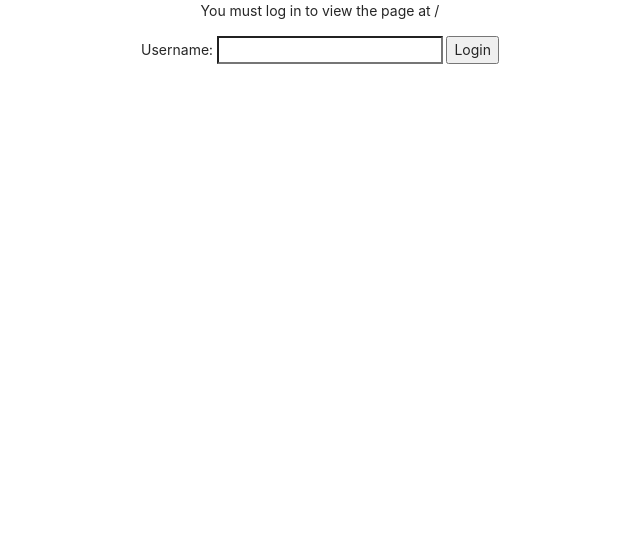
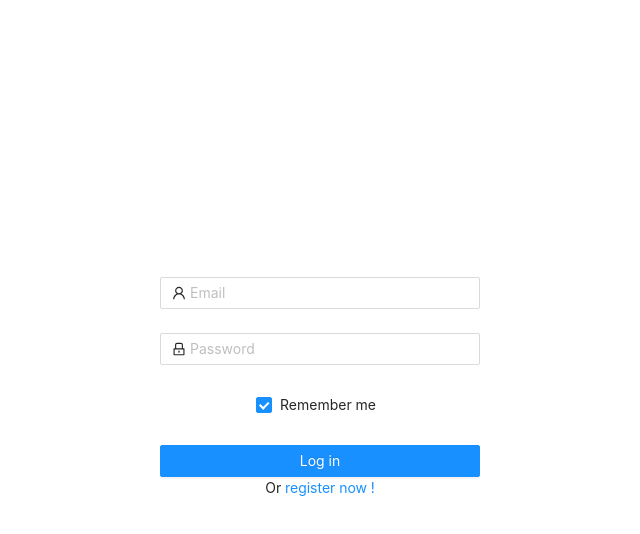
Before and after one commit to RasenganORG/RhythmApp, a React (Create React App) app: page /login in a window 1280 px wide. Shown: the top 534 px of the page, without its empty margins (320-960 px from the left). Built offline with nearby package versions, Linux system fonts and the light colour scheme.

Commit message:
feat: add login and redux and private route

```diff
--- a/src/App.js
+++ b/src/App.js
@@ -6,10 +6,10 @@ import NotFound from "./components/NotFound";
 import NewsItem from "./components/news/NewsItem";
 import SchoolsItem from "./components/schools/SchoolsItem";
 import LayoutPage from "./components/layout/LayoutPage";
-import LogIn from "./components/LogIn";
+import LogIn from "./components/auth/LogIn";
 import Statistics from "./components/statistics/Statistics";
 import { AuthProvider } from "./components/auth/AuthProvider";
-import { RequireAuth } from "./components/auth/RequiredAuth";
+import  RequiredAuth  from "./components/auth/RequiredAuth";
 import AddSchools from "./components/schools/addSchools";
 
 function App() {
@@ -27,9 +27,9 @@ function App() {
               <Route
                 path="statistics"
                 element={
-                  <RequireAuth>
+                  <RequiredAuth>
                     <Statistics />
-                  </RequireAuth>
+                  </RequiredAuth>
                 }
               />
               <Route path="addSchools" element={<AddSchools />} />
--- a/src/components/LogIn.js
+++ /dev/null
@@ -1,41 +0,0 @@
-import React from 'react'
-import { useAuth } from "./auth/AuthProvider";
-import { useNavigate, useLocation } from "react-router-dom";
-
-export default function LogIn() {
-  let navigate = useNavigate();
-  let location = useLocation();
-  let auth = useAuth();
-
-  let from = location.state?.from?.pathname || '/';
-
-  function handleSubmit(event) {
-    event.preventDefault();
-
-    let formData = new FormData(event.currentTarget);
-    let username = formData.get('username');
-
-    auth.signin(username, () => {
-      // Send them back to the page they tried to visit when they were
-      // redirected to the login page. Use { replace: true } so we don't create
-      // another entry in the history stack for the login page.  This means that
-      // when they get to the protected page and click the back button, they
-      // won't end up back on the login page, which is also really nice for the
-      // user experience.
-      navigate(from, { replace: true });
-    });
-  }
-
-  return (
-    <div>
-      <p>You must log in to view the page at {from}</p>
-
-      <form onSubmit={handleSubmit}>
-        <label>
-          Username: <input name="username" type="text" />
-        </label>{' '}
-        <button type="submit">Login</button>
-      </form>
-    </div>
-  );
-}
--- /dev/null
+++ b/src/components/auth/LogIn.js
@@ -0,0 +1,114 @@
+import { useDispatch, useSelector } from 'react-redux';
+import { authActions, login } from './authSlice';
+import './Login.css';
+
+import { LockOutlined, UserOutlined, LoadingOutlined } from '@ant-design/icons';
+import { Button, Checkbox, Form, Input, Row, Col, Spin } from 'antd';
+import { Link, useNavigate } from 'react-router-dom';
+import { useEffect } from 'react';
+
+const antIcon = (
+  <LoadingOutlined
+    style={{
+      fontSize: 24,
+    }}
+    spin
+  />
+);
+
+export default function Login() {
+  const dispatch = useDispatch();
+  const navigate = useNavigate();
+
+  const { user, isLoading, isSuccess, isError, message } = useSelector(
+    (state) => state.auth
+  );
+
+  const onFinish = (values) => {
+    const userData = { ...values.user };
+    console.log('Logged in userData', userData);
+    dispatch(login(userData));
+  };
+
+  useEffect(() => {
+    if (isError) {
+      console.log(message);
+    }
+    if (isSuccess || user) {
+      navigate('/');
+    }
+    dispatch(authActions.reset());
+  }, [user, isError, isSuccess, message, navigate, dispatch]);
+
+  if (isLoading) return <Spin indicator={antIcon} />;
+
+  return (
+    <Row align='middle' style={{ height: '100vh' }}>
+      <Col span={6} offset={9}>
+        <Form
+          name='login-user'
+          className='login-form'
+          initialValues={{
+            remember: true,
+          }}
+          onFinish={onFinish}
+        >
+          <Form.Item
+            name={['user', 'email']}
+            rules={[
+              {
+                required: true,
+                message: 'Please enter a valid email.',
+                type: 'email',
+              },
+            ]}
+          >
+            <Input
+              prefix={<UserOutlined className='site-form-item-icon' />}
+              placeholder='Email'
+              data-cy='login-email-input'
+            />
+          </Form.Item>
+          <Form.Item
+            name={['user', 'password']}
+            rules={[
+              {
+                required: true,
+                message: 'Please input your Password!',
+              },
+            ]}
+          >
+            <Input
+              prefix={<LockOutlined className='site-form-item-icon' />}
+              type='password'
+              placeholder='Password'
+              data-cy='login-password-input'
+            />
+          </Form.Item>
+          <Form.Item>
+            <Form.Item name='remember' valuePropName='checked' noStyle>
+              <Checkbox>Remember me</Checkbox>
+            </Form.Item>
+
+            {/* <a className='login-form-forgot' href=''>
+              Forgot password
+            </a> */}
+          </Form.Item>
+
+          <Form.Item>
+            <Button
+              type='primary'
+              htmlType='submit'
+              className='login-form-button'
+            >
+              Log in
+            </Button>
+            <span>
+              Or <Link to='/register'>register now !</Link>
+            </span>
+          </Form.Item>
+        </Form>
+      </Col>
+    </Row>
+  );
+}
--- /dev/null
+++ b/src/components/auth/Login.css
@@ -0,0 +1,11 @@
+.login-form-forgot {
+    float: right;
+}
+
+.ant-col-rtl .login-form-forgot {
+    float: left;
+}
+
+.login-form-button {
+    width: 100%;
+}
--- a/src/components/auth/RequiredAuth.js
+++ b/src/components/auth/RequiredAuth.js
@@ -1,17 +1,17 @@
-import { useLocation, Navigate } from "react-router-dom";
-import { useAuth } from "./AuthProvider";
+import { useSelector } from 'react-redux';
+import { Navigate, useLocation } from 'react-router-dom';
 
-export function RequireAuth({ children }) {
-  let auth = useAuth();
-  let location = useLocation();
+export default function RequiredAuth({ children }) {
+  const location = useLocation();
+  const isAuth = useSelector((state) => state.auth.user);
 
-  if (!auth.user) {
-    // Redirect them to the /login page, but save the current location they were
-    // trying to go to when they were redirected. This allows us to send them
-    // along to that page after they login, which is a nicer user experience
-    // than dropping them off on the home page.
-    return <Navigate to="/login" state={{ from: location }} replace />;
-  }
-
-  return children;
+  return isAuth ? (
+    children
+  ) : (
+    <Navigate
+      replace={true}
+      to='/login'
+      state={{ from: `${location.pathname}${location.search}` }}
+    />
+  );
 }
--- /dev/null
+++ b/src/components/auth/authService.js
@@ -0,0 +1,41 @@
+import axios from 'axios';
+
+const API_USER_URL = 'http://localhost:8080/api/getLoggedUser/';
+
+//register user
+const register = async (userData) => {
+  const response = await axios.post(API_USER_URL, userData, {
+    headers: {
+      // Overwrite Axios's automatically set Content-Type
+      'Content-Type': 'application/json',
+    },
+  });
+
+  console.log('register response.data', response.data);
+  if (response.data) {
+    localStorage.setItem('user', JSON.stringify(response.data));
+  }
+  return response.data;
+};
+
+//login user
+const login = async (userData) => {
+  const response = await axios.get(
+    `${API_USER_URL}${userData.email}/?pwd=${userData.password}`
+  );
+
+  console.log('login response.data', response.data);
+
+  if (response.data) {
+    localStorage.setItem('user', JSON.stringify(response.data));
+  }
+  return response.data;
+};
+
+const logout = async () => {
+  localStorage.removeItem('user');
+};
+
+const authService = { register, login, logout };
+
+export default authService;
--- /dev/null
+++ b/src/components/auth/authSlice.js
@@ -0,0 +1,96 @@
+import { createAsyncThunk, createSlice } from "@reduxjs/toolkit";
+import authService from "./authService";
+
+// Get user from localStorage
+const user = JSON.parse(localStorage.getItem("user"));
+
+const initialState = {
+  user: user ? user : null,
+  isError: false,
+  isSuccess: false,
+  isLoading: false,
+  message: "",
+};
+
+export const register = createAsyncThunk(
+  "auth/register",
+  async (user, thunkAPI) => {
+    try {
+      return await authService.register(user);
+    } catch (error) {
+      const message =
+        (error.response &&
+          error.response.data &&
+          error.response.data.message) ||
+        error.message ||
+        error.toString();
+      return thunkAPI.rejectWithValue(message);
+    }
+  }
+);
+
+export const login = createAsyncThunk("auth/login", async (user, thunkAPI) => {
+  try {
+    return await authService.login(user);
+  } catch (error) {
+    const message =
+      (error.response && error.response.data && error.response.data.message) ||
+      error.message ||
+      error.toString();
+    return thunkAPI.rejectWithValue(message);
+  }
+});
+
+export const logout = createAsyncThunk("auth/logout", async () => {
+  await authService.logout();
+});
+
+const authSlice = createSlice({
+  name: "auth",
+  initialState: initialState,
+  reducers: {
+    reset(state) {
+      state.isLoading = false;
+      state.isSuccess = false;
+      state.isError = false;
+      state.message = "";
+    },
+  },
+  extraReducers: (builder) => {
+    builder
+      .addCase(register.pending, (state) => {
+        state.isLoading = true;
+      })
+      .addCase(register.fulfilled, (state, action) => {
+        state.isLoading = false;
+        state.isSuccess = true;
+        state.user = action.payload;
+      })
+      .addCase(register.rejected, (state, action) => {
+        state.isLoading = false;
+        state.isError = true;
+        state.message = action.payload;
+        state.user = null;
+      })
+      .addCase(login.pending, (state) => {
+        state.isLoading = true;
+      })
+      .addCase(login.fulfilled, (state, action) => {
+        state.isLoading = false;
+        state.isSuccess = true;
+        state.user = action.payload;
+      })
+      .addCase(login.rejected, (state, action) => {
+        state.isLoading = false;
+        state.isError = true;
+        state.message = action.payload;
+        state.user = null;
+      })
+      .addCase(logout.fulfilled, (state) => {
+        state.user = null;
+      });
+  },
+});
+
+export const authActions = authSlice.actions;
+export default authSlice.reducer;
--- a/src/index.js
+++ b/src/index.js
@@ -4,13 +4,15 @@ import "./index.css";
 import App from "./App";
 import reportWebVitals from "./reportWebVitals";
 import "antd/dist/antd.css";
-// import { Provider } from "react-redux";
-// import store from "./app/store"
+import { Provider } from "react-redux";
+import store from "./store";
 
 const root = ReactDOM.createRoot(document.getElementById("root"));
 root.render(
   <React.StrictMode>
+    <Provider store = {store}>
       <App />
+    </Provider>
   </React.StrictMode>
 );
 
--- /dev/null
+++ b/src/store.js
@@ -0,0 +1,10 @@
+import { configureStore } from '@reduxjs/toolkit';
+import authSlice from './components/auth/authSlice';
+
+const store = configureStore({
+  reducer: {
+    auth: authSlice,
+  },
+});
+
+export default store;
```
